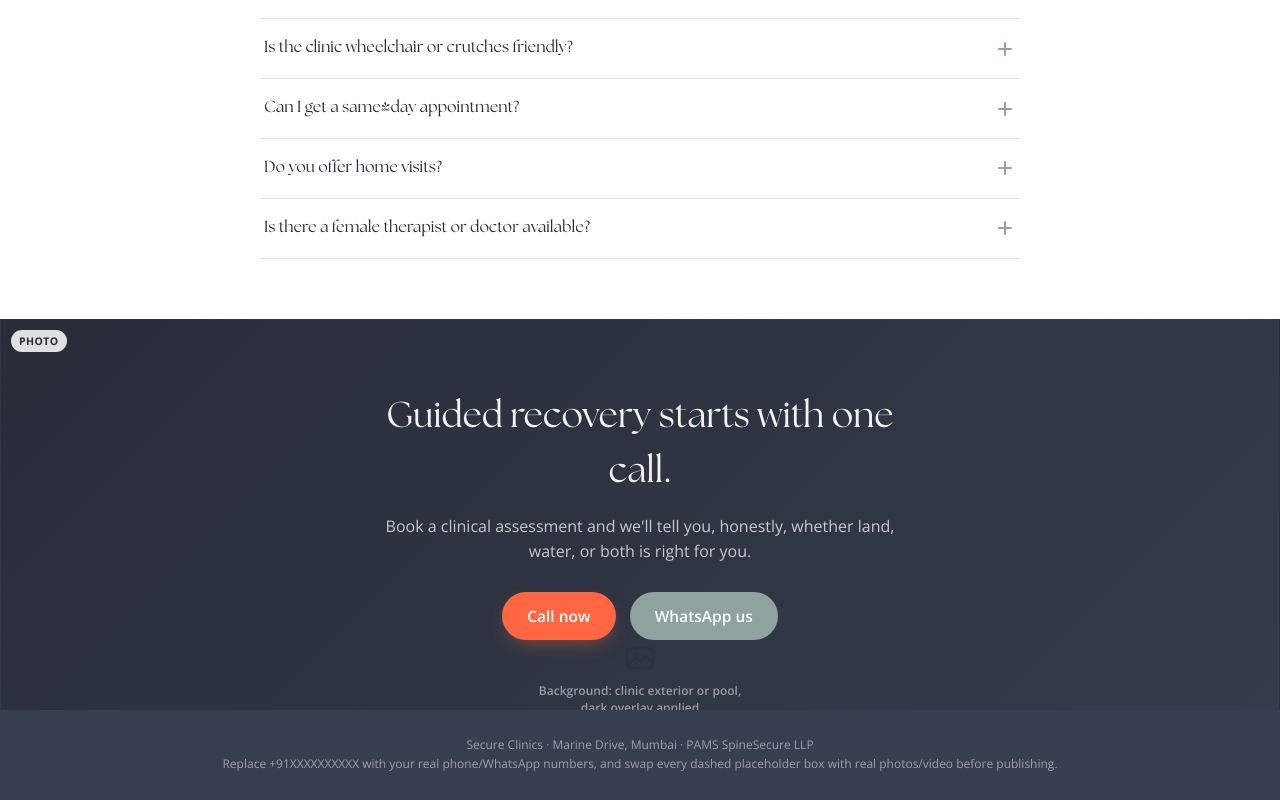
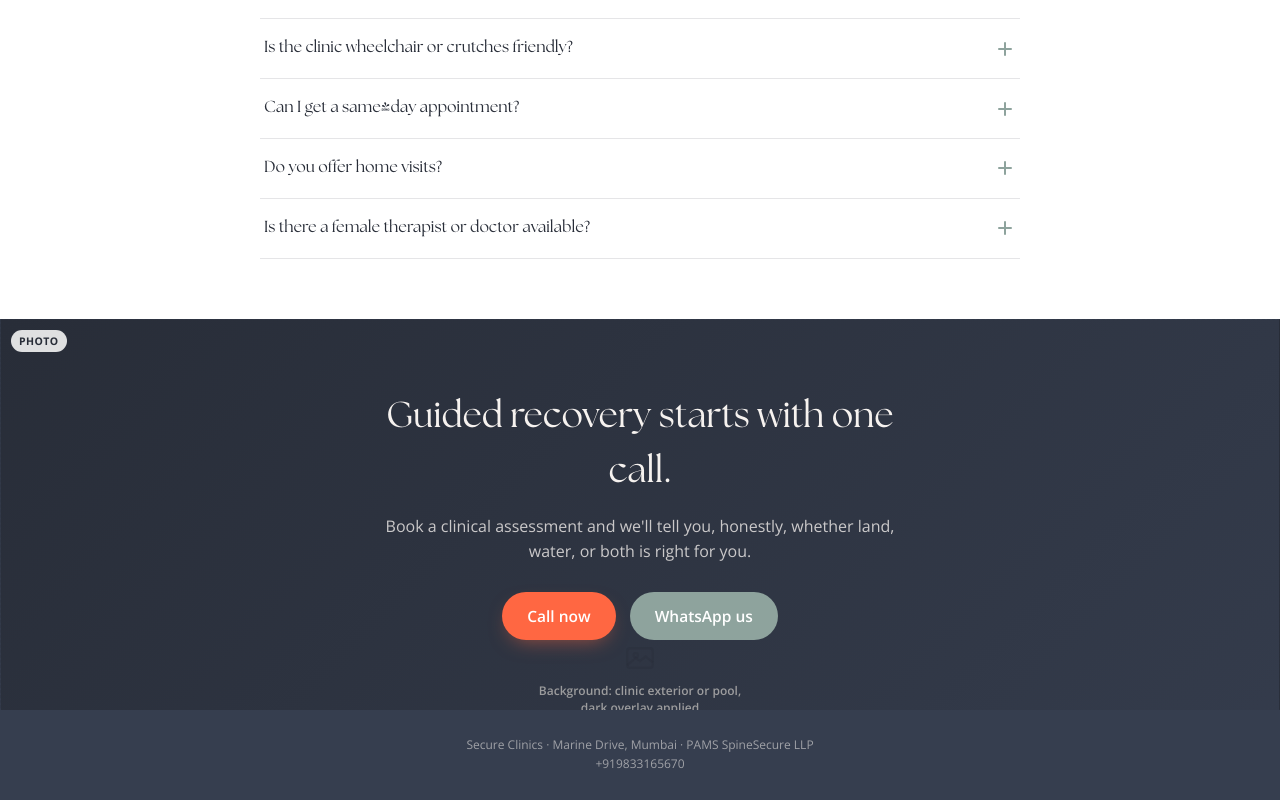
Before and after one commit to atsecureclinics-create/atsecureclinic, a Next.js app: page /landing in a window 1280 px wide. Shown: the part 8112-8912 px from the top of the page. Built offline with nearby package versions, Linux system fonts and the light colour scheme.

Commit message:
added the mobile no.

```diff
--- a/src/app/landing/page.js
+++ b/src/app/landing/page.js
@@ -1055,7 +1055,7 @@ export default function LandingPage() {
       <footer>
         <div className="wrap">
           Secure Clinics · Marine Drive, Mumbai · PAMS SpineSecure LLP <br />
-          Replace +91XXXXXXXXXX with your real phone/WhatsApp numbers, and swap every dashed placeholder box with real photos/video before publishing.
+          +919833165670
         </div>
       </footer>
 
```
